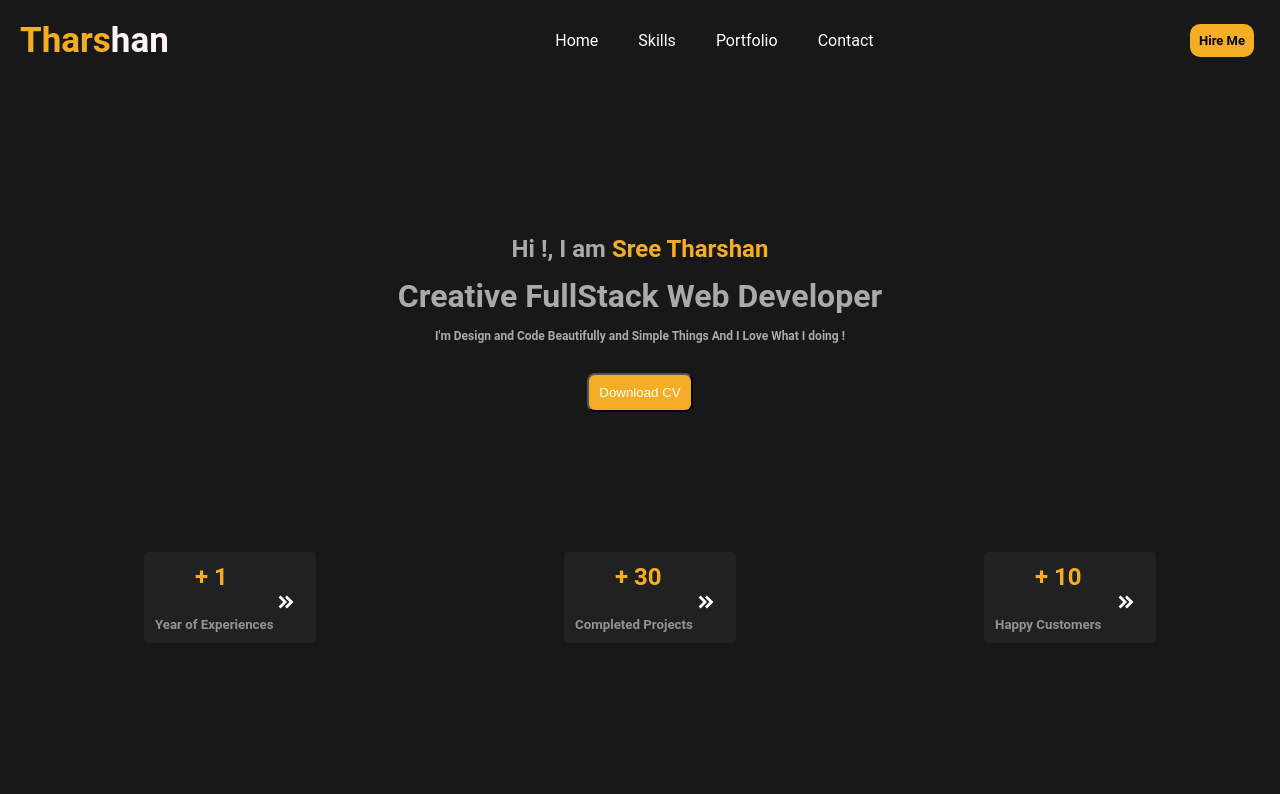
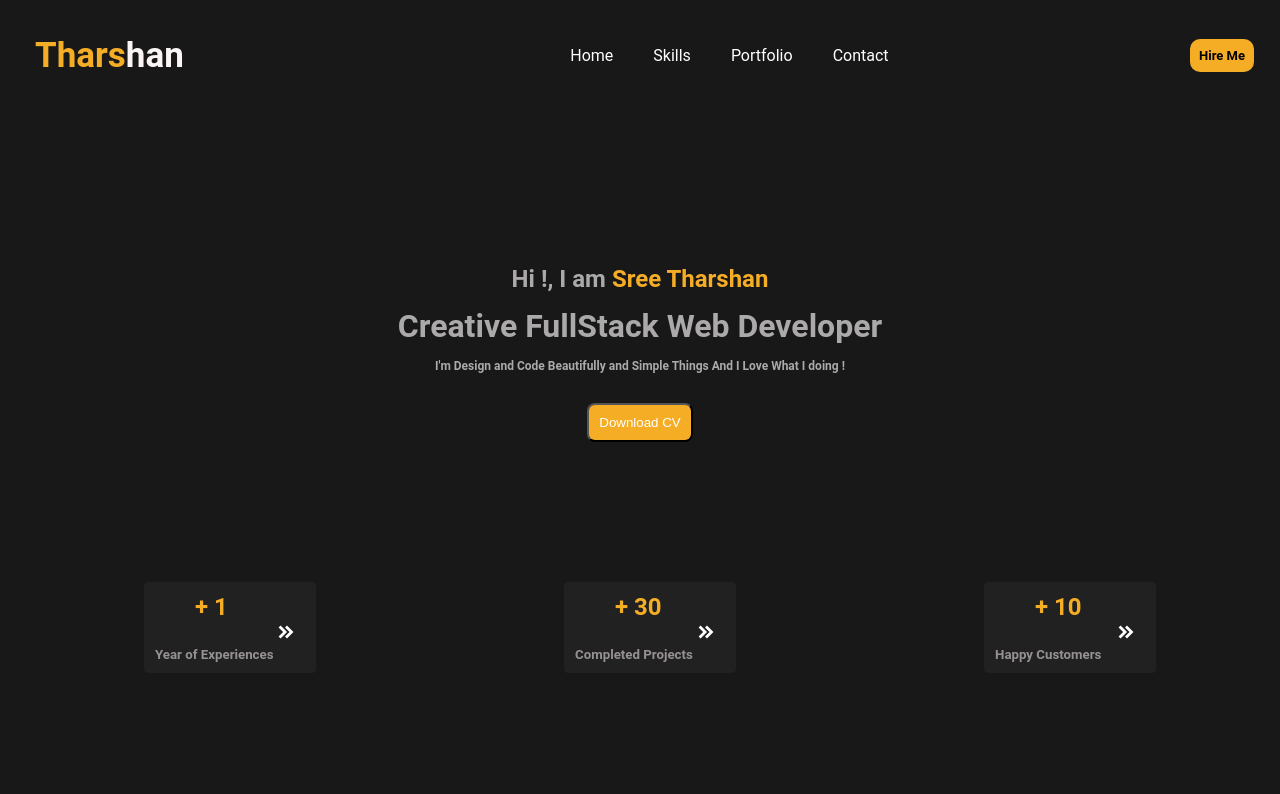
Before and after one commit to sreetharshanS/SreeTharshan--Portfolio, a plain HTML site: page index.html in a window 1280 px wide. Shown: the top 794 px of the page. Drawn offline with Linux system fonts and the light colour scheme.

Commit message:
Update style.css

```diff
--- a/style.css
+++ b/style.css
@@ -416,7 +416,7 @@ body{
 
 @media (min-width:320px){
     .tit{
-    padding: 20px;
+    padding: 35px;
     color: rgb(245, 173, 38);
 }
     .last{
```
